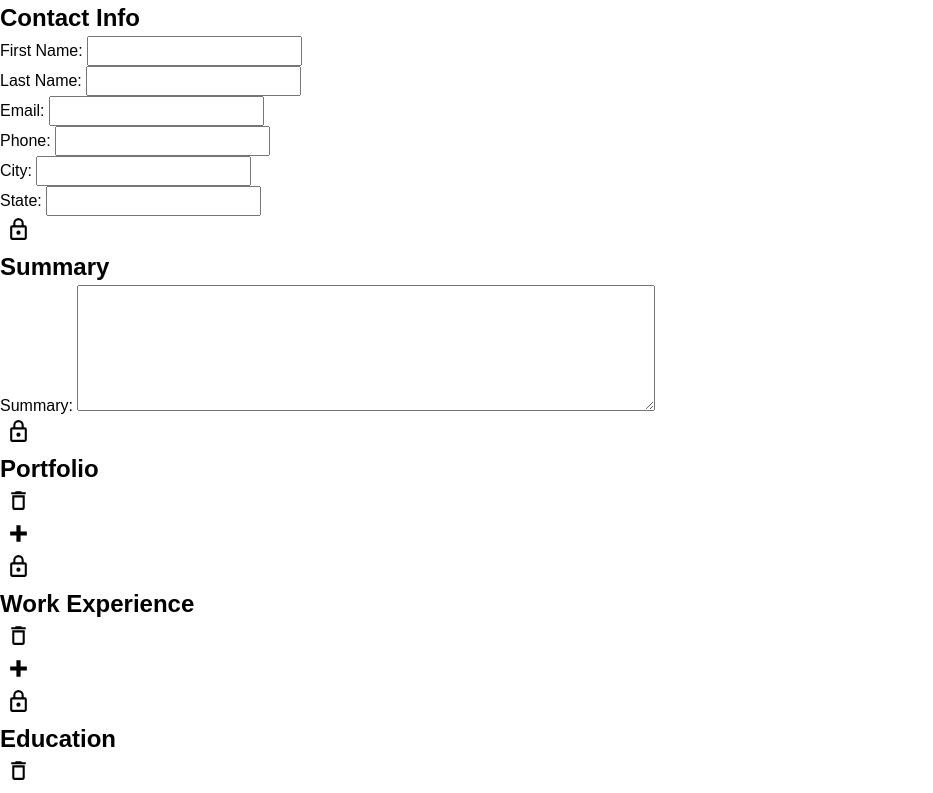
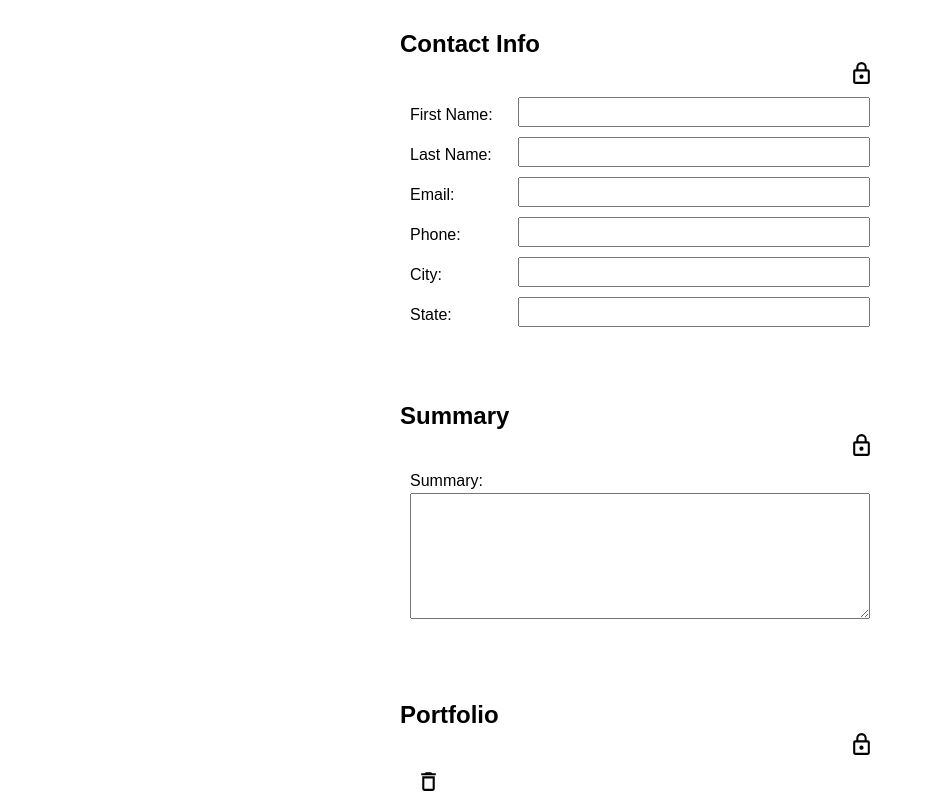
Before and after one commit to tlupien-personal/odin-cv-application, a React (Vite) app: page / in a window 1280 px wide. Shown: the top 793 px of the page, without its empty margins (0-933 px from the left). Built offline with nearby package versions, Linux system fonts and the light colour scheme.

Commit message:
Improve styling - basic layout

```diff
--- a/src/components/Container.jsx
+++ b/src/components/Container.jsx
@@ -1,4 +1,5 @@
 import { SectionContext } from "./SectionContext";
+import "../styles/container.css";
 
 const Container = function ({ heading, leafType, className, children }) {
   return (
--- a/src/components/FormDisplay.jsx
+++ b/src/components/FormDisplay.jsx
@@ -1,5 +1,6 @@
 import { useContext, useState } from "react";
 import { SectionContext } from "./SectionContext";
+import "../styles/formDisplay.css";
 import ContactInfoDisplayForm from "./specifics/ContactInfoDisplayForm";
 import SummaryDisplayForm from "./specifics/SummaryDisplayForm";
 
--- a/src/components/IconButton.jsx
+++ b/src/components/IconButton.jsx
@@ -27,8 +27,12 @@ const ICONS = {
   ),
 };
 
-const IconButton = function ({ iconName, handleClick }) {
-  return <button onClick={handleClick}>{ICONS[iconName]}</button>;
+const IconButton = function ({ iconName, handleClick, className }) {
+  return (
+    <button className={className} onClick={handleClick}>
+      {ICONS[iconName]}
+    </button>
+  );
 };
 
 export default IconButton;
--- a/src/components/Lockable.jsx
+++ b/src/components/Lockable.jsx
@@ -1,13 +1,15 @@
 import { useState } from "react";
 import IconButton from "./IconButton";
+import "../styles/lockable.css";
 
 const Lockable = function ({ renderItem }) {
   const [isLocked, setIsLocked] = useState(false);
 
   return (
-    <div>
+    <div className="lockable">
       {renderItem(isLocked)}
       <IconButton
+        className="lockable"
         iconName={isLocked ? "unlock" : "lock"}
         handleClick={(e) => {
           e.preventDefault();
--- a/src/components/specifics/FormHelper.jsx
+++ b/src/components/specifics/FormHelper.jsx
@@ -1,6 +1,6 @@
 const Row = function ({ type, id, labelText, data, handleChange }) {
   return (
-    <div>
+    <>
       <label htmlFor={id}>{labelText}</label>
       <input
         type={type}
@@ -9,7 +9,7 @@ const Row = function ({ type, id, labelText, data, handleChange }) {
         value={data[id] || ""}
         onChange={handleChange}
       ></input>
-    </div>
+    </>
   );
 };
 
@@ -19,6 +19,7 @@ const FormHelper = function ({ fields, data, handleChange }) {
       {fields.map((field) => {
         return (
           <Row
+            key={field.id}
             type={field.type}
             id={field.id}
             labelText={field.labelText}
--- a/src/components/specifics/SummaryDisplayForm.jsx
+++ b/src/components/specifics/SummaryDisplayForm.jsx
@@ -7,18 +7,19 @@ const SummaryDisplayForm = function ({ isLocked, data, handleChange }) {
     );
   } else {
     return (
+      <form className="exempt">
         <div>
-        <label for="summary">Summary: </label>
+          <label htmlFor="summary">Summary: </label>
           <textarea
             id="summary"
             name="summary"
             rows="5"
             cols="60"
             onChange={handleChange}
-        >
-          {data.summary}
-        </textarea>
+            value={data.summary}
+          ></textarea>
         </div>
+      </form>
     );
   }
 };
--- /dev/null
+++ b/src/styles/container.css
@@ -0,0 +1,13 @@
+div.container {
+  max-width: 500px;
+  margin: 2vh auto;
+  padding: 10px;
+}
+
+div.container > div {
+  padding: 25px 0;
+}
+
+div.container * {
+  max-width: 100%;
+}
--- /dev/null
+++ b/src/styles/formDisplay.css
@@ -0,0 +1,15 @@
+form:not(.exempt) {
+  display: grid;
+  grid-template-columns: max-content 1fr;
+  align-items: end;
+  gap: 10px 25px;
+}
+
+@media (width < 500px) {
+  form:not(.exempt) {
+    display: flex;
+    flex-direction: column;
+    align-items: unset;
+    gap: 5px;
+  }
+}
--- a/src/styles/iconButton.css
+++ b/src/styles/iconButton.css
@@ -2,6 +2,14 @@ button {
   background-color: transparent;
   border: none;
 }
+
+button.lockable {
+  position: absolute;
+  top: 0;
+  right: 0;
+  transform: translateY(-100%);
+}
+
 svg {
   width: 25px;
   height: 25px;
--- /dev/null
+++ b/src/styles/lockable.css
@@ -0,0 +1,7 @@
+div.lockable {
+  position: relative;
+}
+
+div.lockable > :not(button) {
+  padding: 10px;
+}
```
Lines whose indentation alone changed are shown as unchanged.
